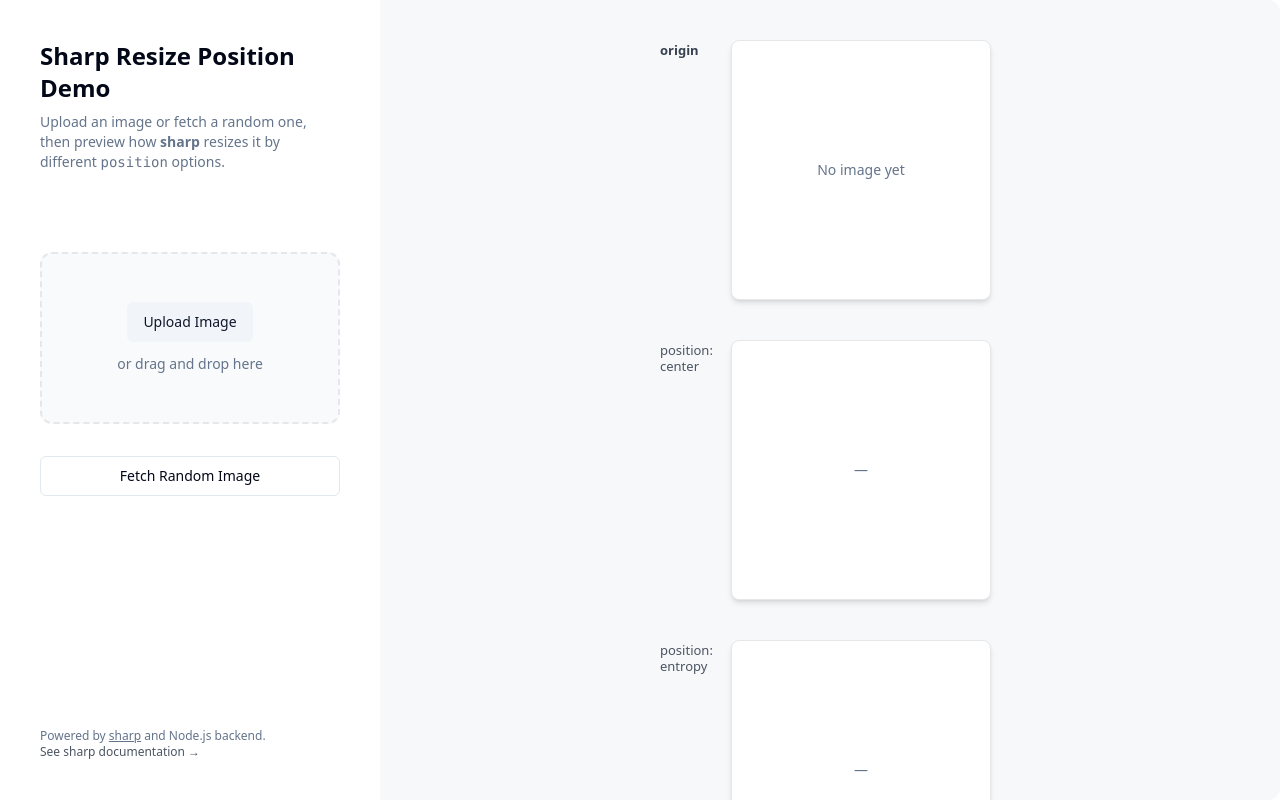
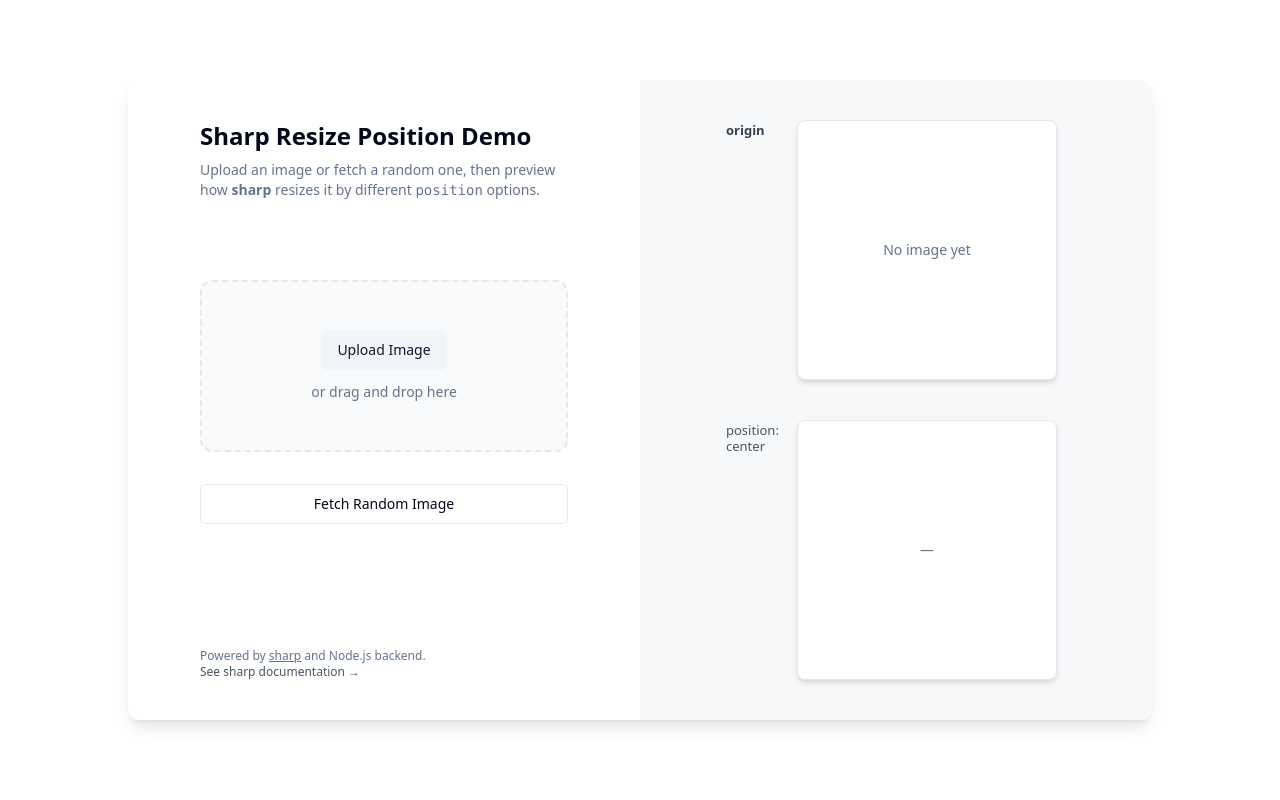
Before and after one commit to tankxu/sharp-position-playground, a React (Vite) app: page / in a window 1280 px wide. Built offline with nearby package versions, Linux system fonts and the light colour scheme.

Commit message:
Fix: Adjust layout for better spacing
Adjusted the layout to make the left panel wider, taking up half the screen width, and centered the content with added padding on both sides.

```diff
--- a/src/pages/Index.tsx
+++ b/src/pages/Index.tsx
@@ -59,16 +59,17 @@ const Index = () => {
   );
 
   return (
-    <div className="w-screen h-screen bg-background flex overflow-hidden">
+    <div className="w-full min-h-screen flex items-center justify-center bg-background">
+      <div className="flex w-full max-w-5xl mx-auto h-[80vh] rounded-xl overflow-hidden shadow-lg bg-white/80">
         {/* Left: Upload */}
-      <div
-        className="w-[380px] min-w-[320px] max-w-[440px] h-full overflow-y-auto"
-        style={{ boxShadow: "2px 0 16px 0 rgba(48,51,77,0.08)" }}
-      >
+        <div className="w-1/2 h-full flex items-center justify-center bg-white">
+          <div className="w-full max-w-md h-full flex items-center">
             <ImageUploadPanel onImageSelected={handleImageSelected} loading={loading} />
           </div>
+        </div>
         {/* Right: Result */}
-      <div className="flex-1 min-w-0 h-full overflow-x-auto">
+        <div className="w-1/2 h-full flex items-center justify-center bg-[#f6f8fa]">
+          <div className="w-full max-w-md h-full flex items-center">
             <ResizeDemoPanel
               sourcePreviewUrl={originProcessedUrl}
               processedImages={processed}
@@ -76,6 +77,8 @@ const Index = () => {
             />
           </div>
         </div>
+      </div>
+    </div>
   );
 };
 
```
Lines whose indentation alone changed are shown as unchanged.
